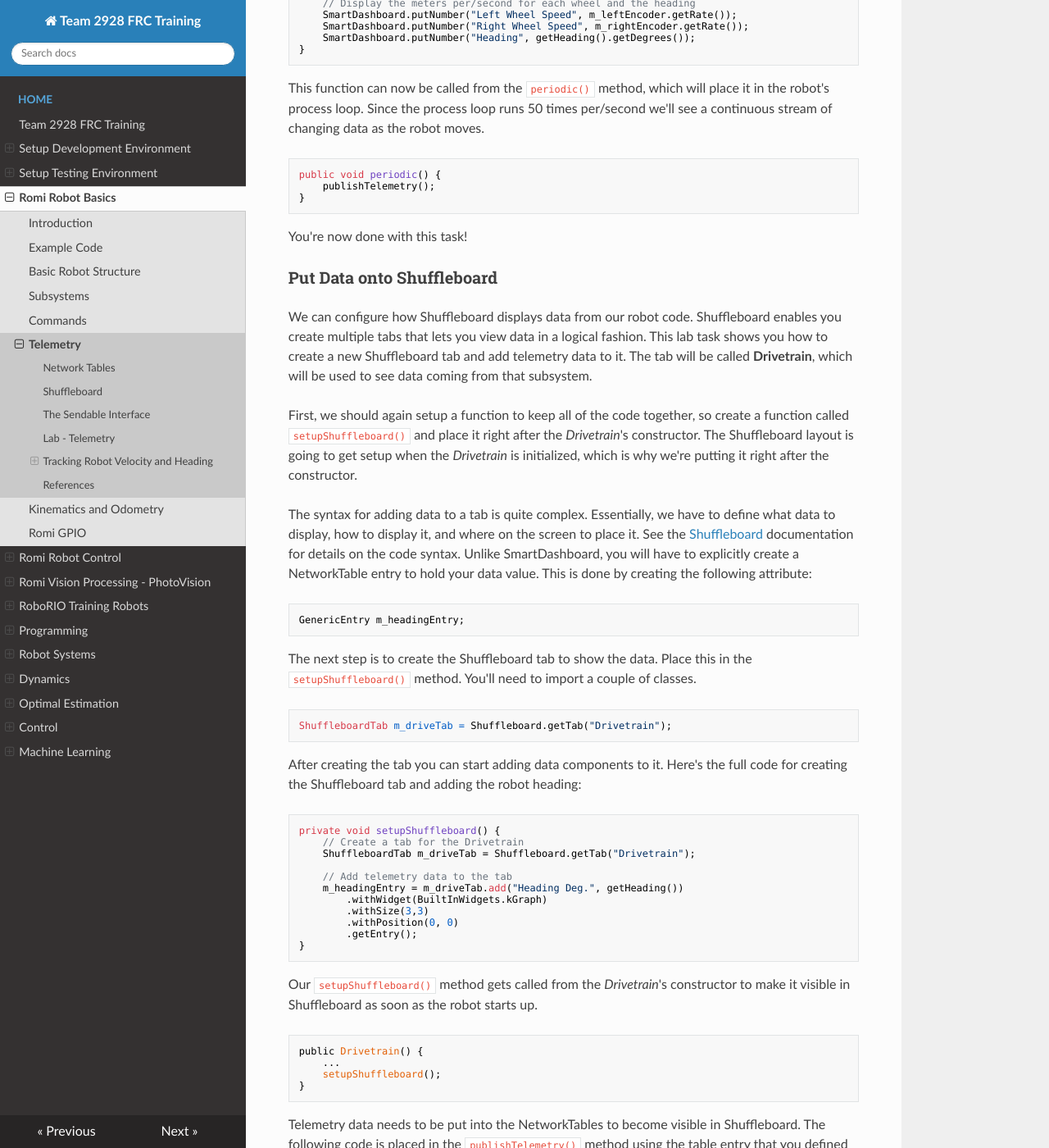
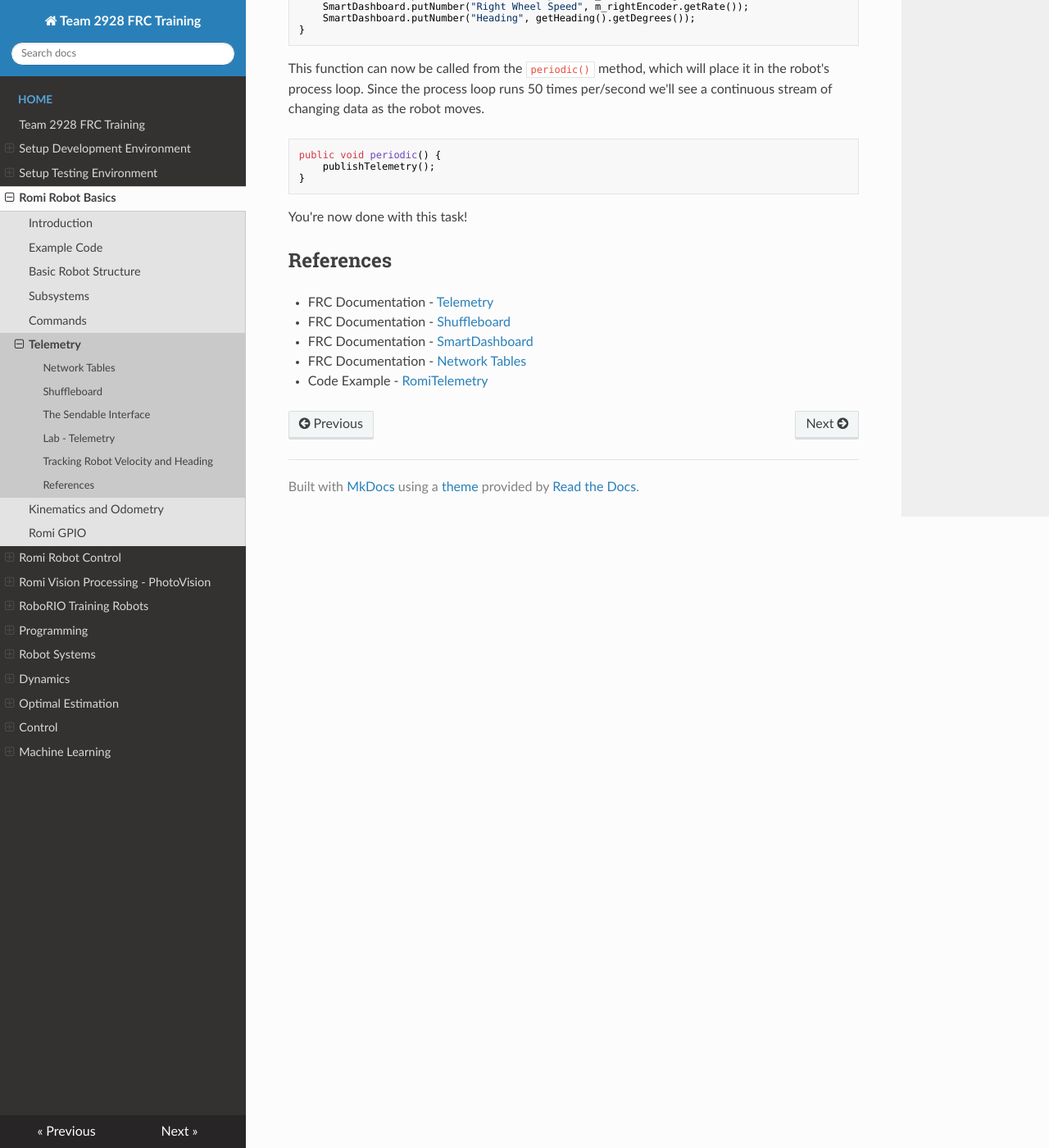
Before and after one commit to FRC-2928/FRC-Programmer-Training, an MkDocs documentation site: the page built from docs/Romi/SC/romiTelemetry.md, in a window 1280 px wide and 1400 px high, scrolled down 2636 px. Shown: the whole window at 82% size. Built offline with MkDocs 1.6.1, drawn with Linux system fonts in a browser that asks for light colours; nearby versions of some CDN libraries; some of the changed text lies outside the part shown.

Commit message:
Removed shuffleboard telemetry

```diff
--- a/docs/Romi/SC/romiTelemetry.md
+++ b/docs/Romi/SC/romiTelemetry.md
@@ -32,11 +32,11 @@ This lab builds on the code that you wrote in the [Commands](romiCommands.md) se
 
 - [static](https://www.w3schools.com/java/ref_keyword_static.asp) methods that can be accessed without creating an object of the class first.
 
-This lab has two tasks:
+This lab has one task:
 
 - Track the current position and heading of the robot using *SmartDashboard*.
 
-- Create a new tab on *Shuffleboard* and put telemetry data onto it.
+<!-- - Create a new tab on *Shuffleboard* and put telemetry data onto it. -->
 
 ## Tracking Robot Velocity and Heading
 In this task you'll use telemetry to track the current position and heading of the robot. The data will be output to the SmartDashboard, which is now part of Shuffleboard.  As you put data onto SmartDashboard it will automatically place it into the Network Tables.  As stated above, Network Tables are a key enabling technology for implementing telemetry.
@@ -65,7 +65,7 @@ This function can now be called from the `periodic()` method, which will place i
 
 You're now done with this task!
 
-### Put Data onto Shuffleboard
+<!-- ### Put Data onto Shuffleboard
 We can configure how Shuffleboard displays data from our robot code.  Shuffleboard enables you create multiple tabs that lets you view data in a logical fashion.  This lab task shows you how to create a new Shuffleboard tab and add telemetry data to it.  The tab will be called **Drivetrain**, which will be used to see data coming from that subsystem.
 
 First, we should again setup a function to keep all of the code together, so create a function called `setupShuffleboard()` and place it right after the *Drivetrain*'s constructor.  The Shuffleboard layout is going to get setup when the *Drivetrain* is initialized, which is why we're putting it right after the constructor.
@@ -136,7 +136,7 @@ Place the following statements in the `publishTelemetry()` method to put the dat
 
 You can now check out the telemetry data by running the Romi robot.
 
-You're now done with this task!
+You're now done with this task! -->
 
 ## References
 - FRC Documentation - [Telemetry](https://docs.wpilib.org/en/stable/docs/software/telemetry/index.html)
```
